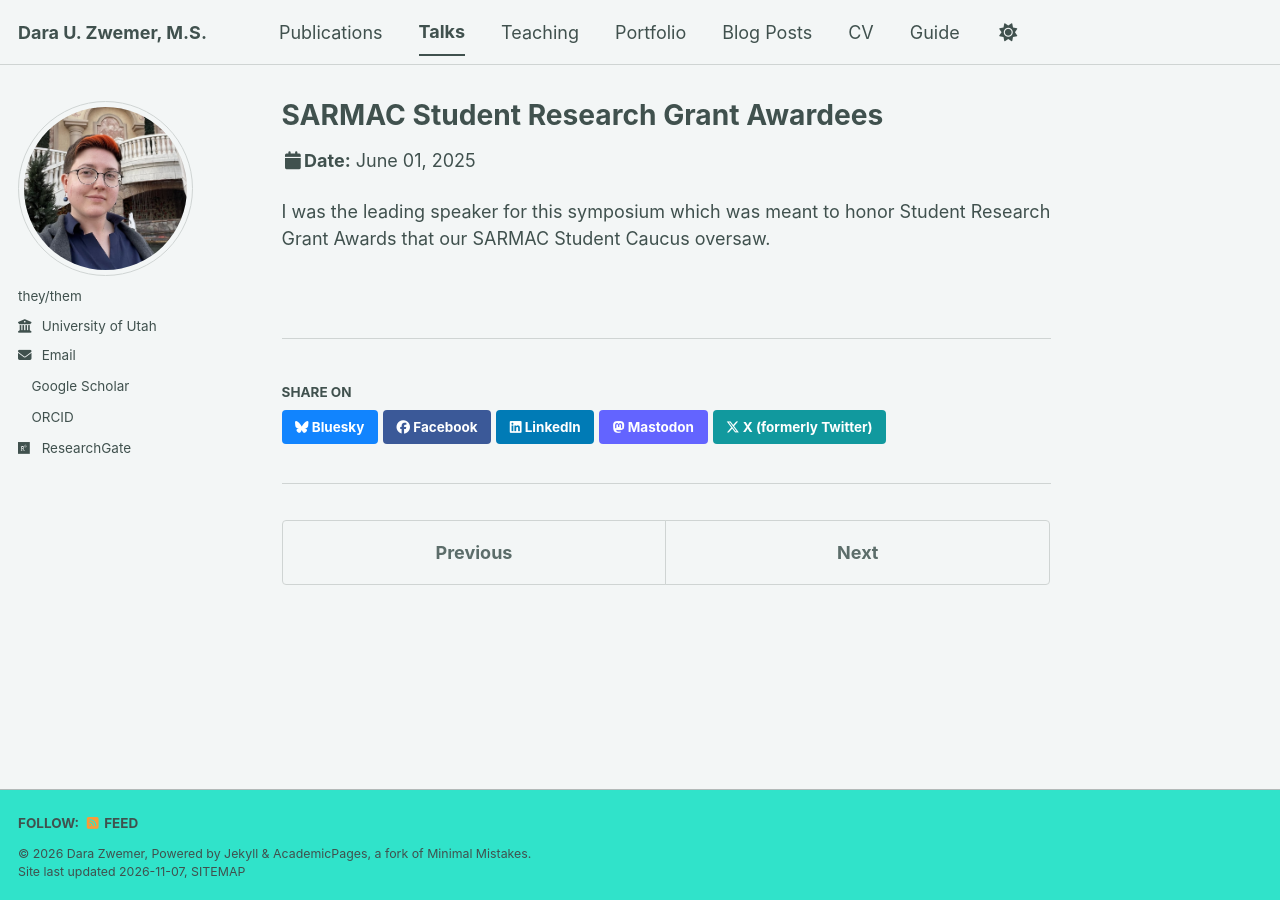
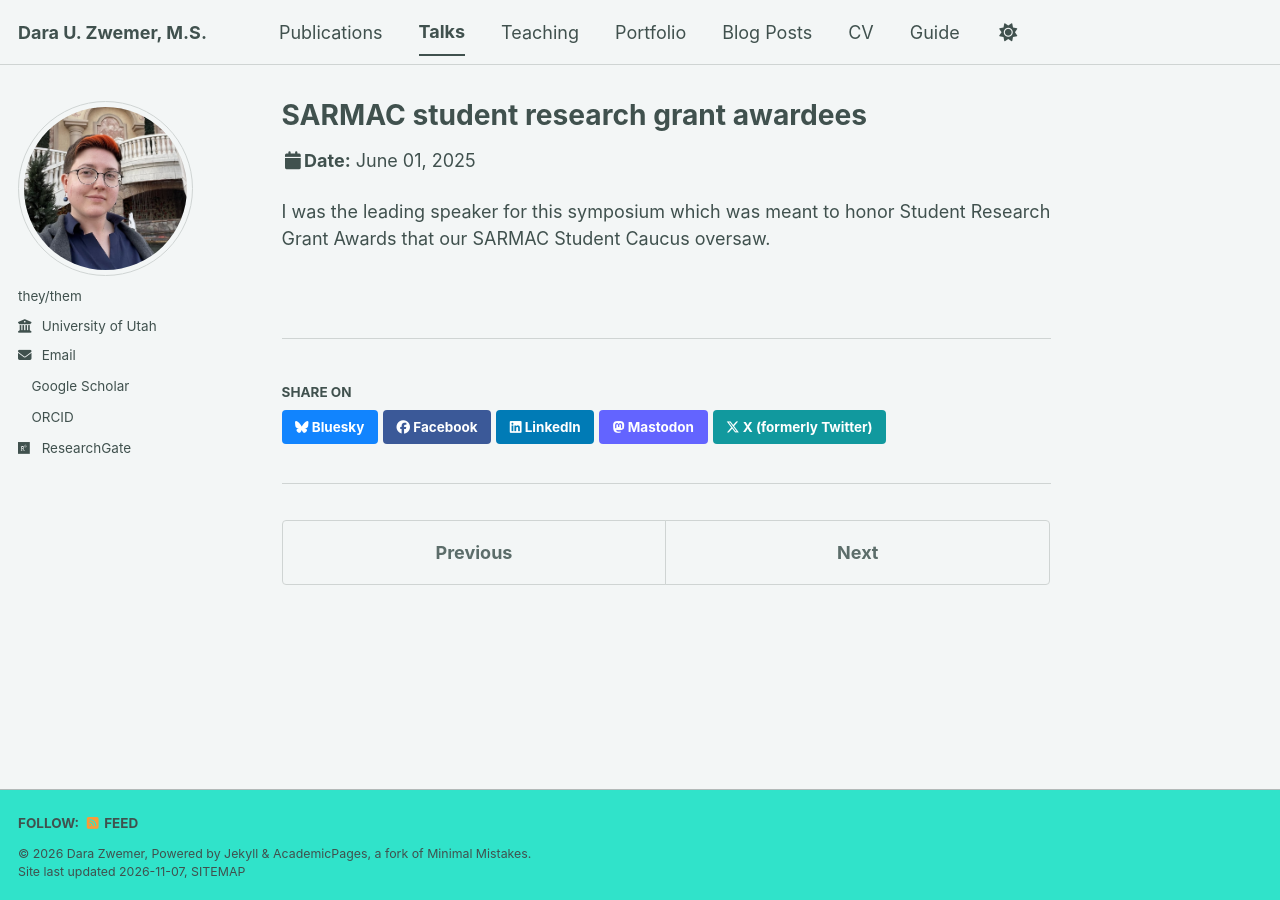
Before and after one commit to daraZwemer/daraZwemer.github.io, a Jekyll site: the page built from _talks/2012-03-01-talk-1.md, in a window 1280 px wide. Built offline with Jekyll 4.4.1, drawn with Linux system fonts in a browser that asks for light colours; a style sheet for code colours, icons or effects is not loaded.

```diff
--- a/_talks/2012-03-01-talk-1.md
+++ b/_talks/2012-03-01-talk-1.md
@@ -1,5 +1,5 @@
 ---
-title: "SARMAC Student Research Grant Awardees"
+title: "SARMAC student research grant awardees"
 collection: talks
 type: "Symposium"
 permalink: /talks/SARMACSymposium2025
```
